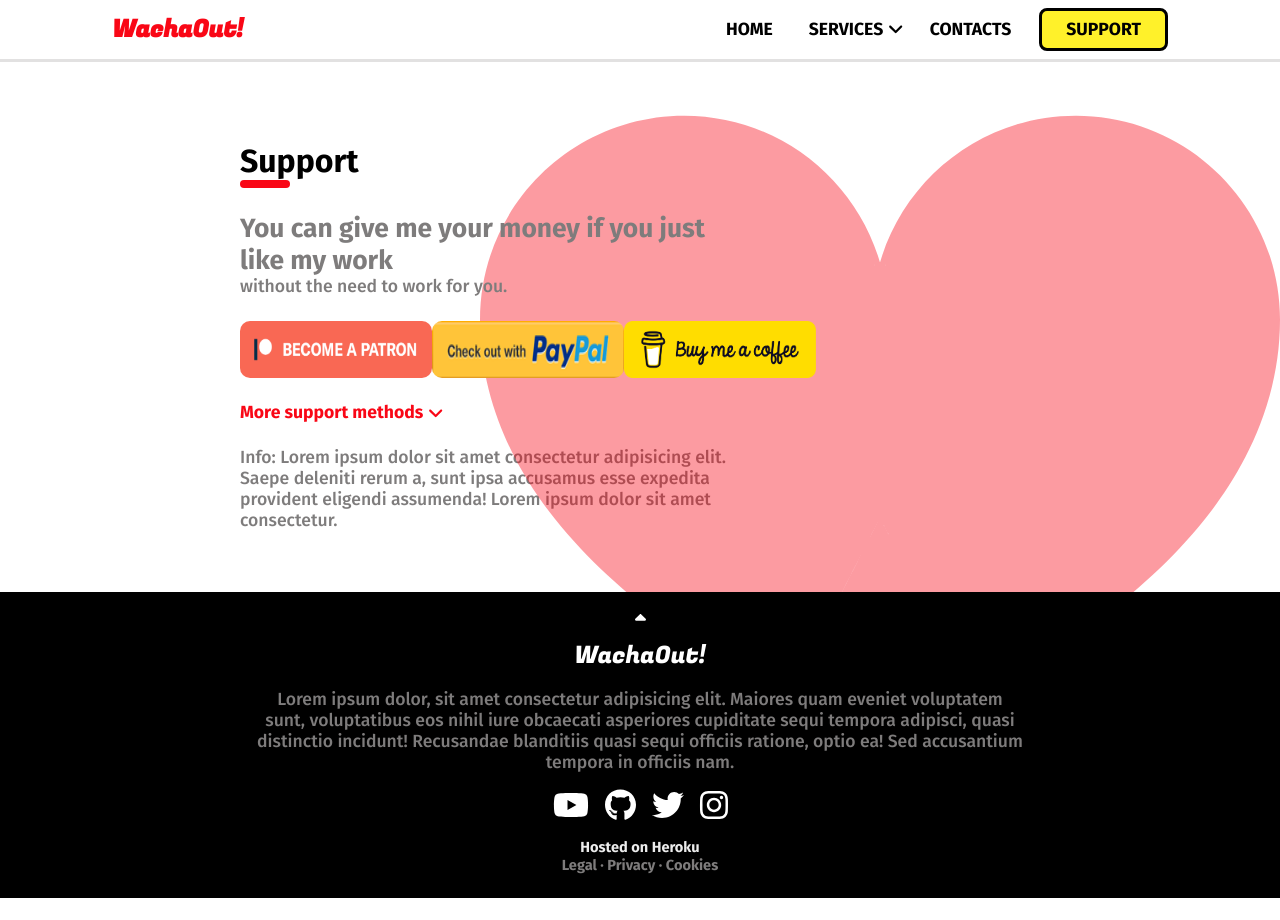
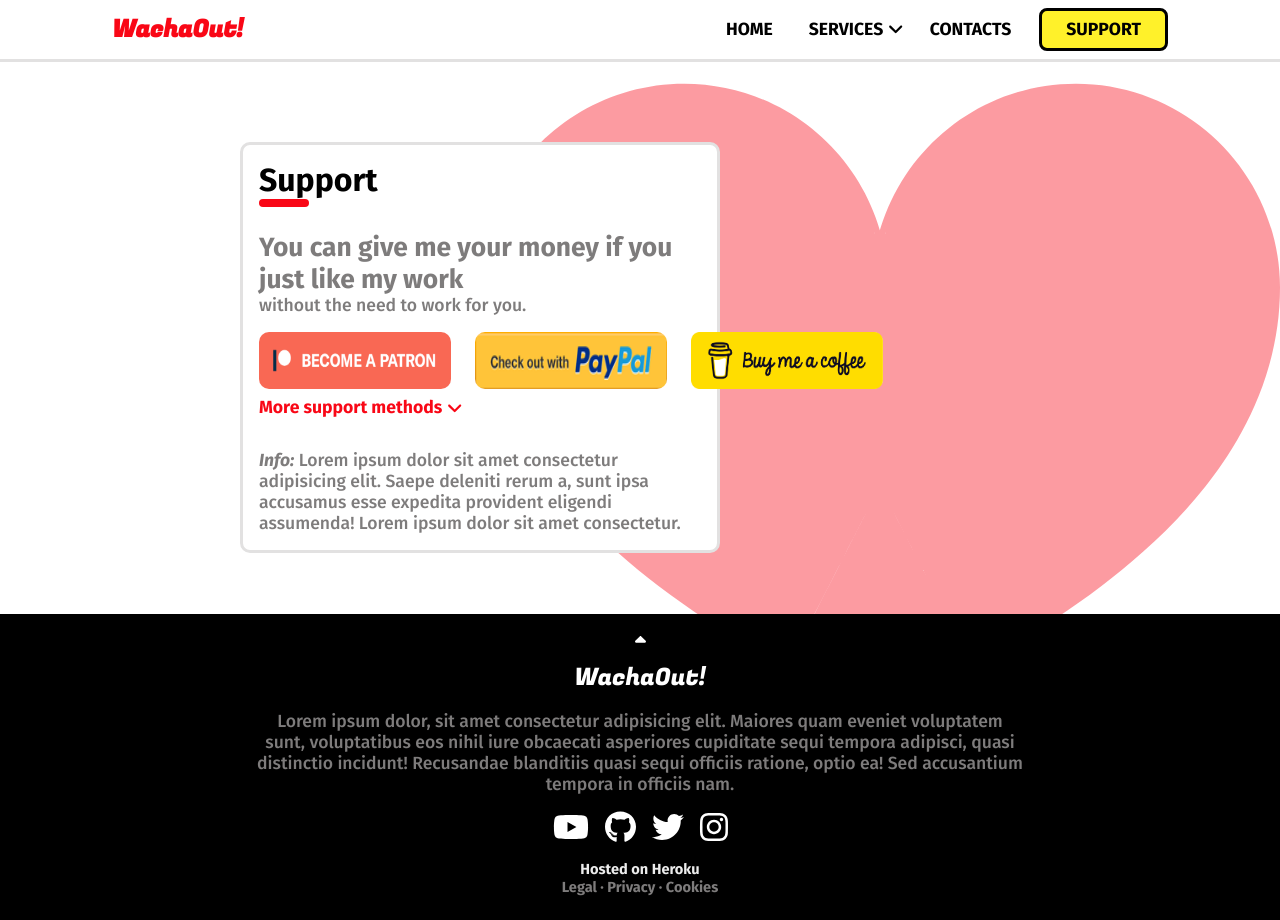
Before and after one commit to Wachamuli/wachaout, a Next.js app: page /support in a window 1280 px wide. Before the commit the page ends 898 px from the top, so only its background shows below. Built offline with nearby package versions, Linux system fonts and the light colour scheme.

Commit message:
Support page improvements

```diff
--- a/src/pages/support.tsx
+++ b/src/pages/support.tsx
@@ -10,8 +10,6 @@ import styles from "styles/Support.module.css";
 function Support() {
   return (
     <div className={`section ${styles.section}`}>
-      <Title text="Support" />
-
       <div className={styles.watermark}>
         <Image
           src="/resources/heart.svg"
@@ -20,7 +18,8 @@ function Support() {
           height={800}
         />
       </div>
-
+      <div className={styles.sectionContainer}>
+        <Title text="Support" />
         <div className={styles.textContainer}>
           <h1 className={styles.subtitle}>
             You can give me your money if you just like my work
@@ -40,7 +39,6 @@ function Support() {
               />
             </Button>
           </div>
-
           <div className={styles.supportOptionsContainer}>
             <Button className={styles.btn}>
               <Image
@@ -52,7 +50,6 @@ function Support() {
               />
             </Button>
           </div>
-
           <div className={styles.supportOptionsContainer}>
             <Button className={styles.btn}>
               <Image
@@ -64,7 +61,6 @@ function Support() {
             </Button>
           </div>
         </div>
-
         <label className={styles.moreBtn}>
           More support methods
           <FontAwesomeIcon
@@ -72,12 +68,13 @@ function Support() {
             icon={faAngleDown}
           />
         </label>
-
-      <p>
-        Info: Lorem ipsum dolor sit amet consectetur adipisicing elit. Saepe
-        deleniti rerum a, sunt ipsa accusamus esse expedita provident eligendi
+        <p className={styles.info}>
+          <span className={styles.infoFormatter}>Info:</span> Lorem ipsum dolor sit amet
+          consectetur adipisicing elit. Saepe deleniti rerum a, sunt ipsa
+          accusamus esse expedita provident eligendi
           assumenda! Lorem ipsum dolor sit amet consectetur.
         </p>
+      </div>
     </div>
   );
 }
--- a/src/styles/Support.module.css
+++ b/src/styles/Support.module.css
@@ -1,11 +1,18 @@
 .section {
-  width: 57%;
-  padding-right: 0;
+  width: 75%;
+}
+
+.sectionContainer {
+  position: relative;
+  background: white;
+  border-radius: 10px;
+  border: 3px solid #e2e1e1;
+  padding: 1rem;
 }
 
 .watermark {
   position: absolute;
-  top: 2rem;
+  top: 0rem;
   right: 0;
   z-index: 0;
   opacity: 0.4;
@@ -33,13 +40,14 @@
 .supportOptions {
   display: flex;
   align-items: center;
-  justify-content: space-between;
+  margin-top: 1rem;
+  margin-bottom: 0.5rem;
 }
 
 .supportOptionsContainer {
   display: flex;
   flex-direction: column;
-  /* margin-right: 1.5rem; */
+  margin-right: 1.5rem;
 }
 
 .btn {
@@ -49,7 +57,6 @@
   width: fit-content;
   height: fit-content;
   width: 12rem;
-  margin-top: 1.5rem;
 }
 
 .moreBtn {
@@ -58,10 +65,19 @@
   cursor: pointer;
   font-weight: bold;
   color: #f90716;
-  margin-top: 1.5rem;
-  margin-bottom: 1.5rem;
 }
 
 .icon {
   margin-left: 5px;
 }
+
+.info {
+  margin-top: 2rem;
+  position: relative;
+  z-index: 1;
+}
+
+.infoFormatter {
+  font-style: italic;
+  font-weight: bold;
+}
```
Lines whose indentation alone changed are shown as unchanged.
